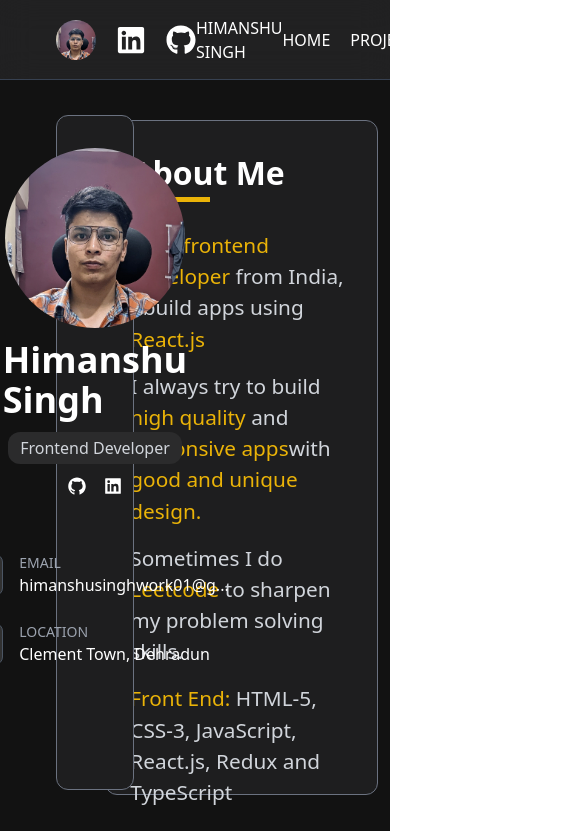
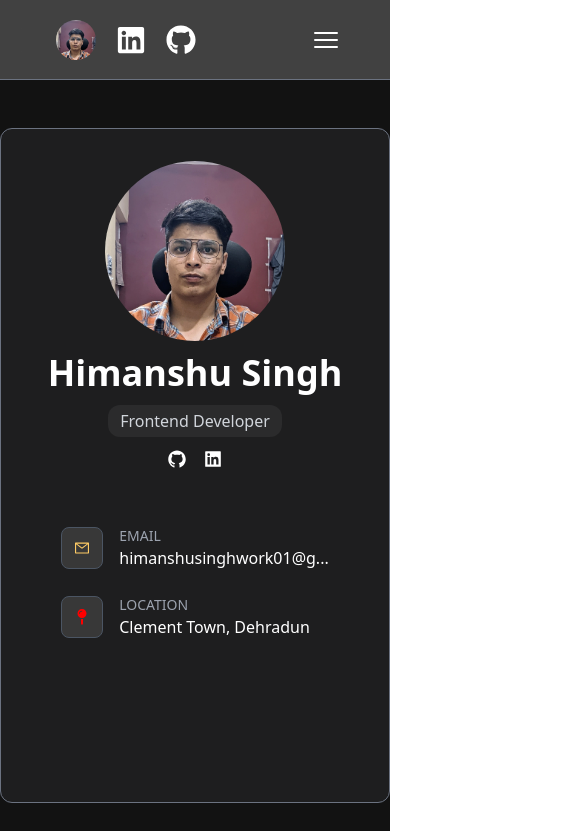
Before and after one commit to developerhimanshu/Portfolio-Himanshu, a React (Vite) app: page / in a window 390 px wide. Shown: the top 831 px of the page, 585 px wide, since content can reach past the window. Built offline with nearby package versions, Linux system fonts and the light colour scheme.

Commit message:
Added some responsive design

```diff
--- a/src/components/contact.tsx
+++ b/src/components/contact.tsx
@@ -40,18 +40,18 @@ const social: contactType[] = [
 const Contact: React.FC = () => {
   return (
     <div className="h-screen border-2 border-[#121212]" id="contact">
-      <div className="w-[70vw] h-[80vh] mt-[7.5rem] ml-[27%] bg-[#1E1E1F] rounded-xl border-[1px] border-gray-500 py-7 px-6 relative ">
+      <div className="md:h-[80vh] md:w-[70vw] sm:w-[100vw] lg:w-[60vw] mt-10 xl:ml-[27%] lg:ml-[37%] relative md:left-[12%]  bg-[#1E1E1F]  rounded-xl border-[1px] border-gray-500 py-7 px-6 lg:block md:flex md:flex-col">
         <h1 className="font-bold text-[2rem] ">Contact Me</h1>
         <div className="w-[130px] border-b-[5px] border-b-yellow-500 ]"></div>
         <p className="text-center font-extrabold text-[4rem] uppercase">
           Himanshu Singh
         </p>
-        <div className="w-[30rem] ml-[25%] grid grid-cols-2 gird-rows-2 gap-4 place-items-center mt-[3rem]">
+        <div className="md:w-[30rem] ml-[25%] grid md:grid-cols-2 md:gird-rows-2 gap-4 place-items-center mt-[3rem]">
           {social.map((s) => (
             <a
               href={s.url}
               target="_blank"
-              className="flex flex-col items-center gap-4 hover:bg-white/30 hover:rounded-lg transition-all ease-in"
+              className="flex flex-col rounded-lg items-center bg-[#9999995a] gap-4 hover:bg-white/30 hover:rounded-lg transition-all ease-in backdrop-filter backdrop-blur-lg"
             >
               <div className="w-[12rem] h-[8rem] border-gray-500 border-[1px] rounded-lg p-3 flex flex-col gap-4 items-center justify-center">
                 {<s.icon style={{ color: s.bgColor }} size={40} />}
--- a/src/components/nav.tsx
+++ b/src/components/nav.tsx
@@ -5,7 +5,7 @@ import { FaLinkedin, FaGithub } from "react-icons/fa";
 const Nav: React.FC = () => {
   // const [data, setData] = useState("");
   return (
-    <nav className="flex justify-between px-12 pl-14 h-20 w-100vw  bg-[#282829b7] items-center uppercase sticky top-0 backdrop-filter backdrop-blur-lg border-b border-gray-700 z-10">
+    <nav className="flex justify-between px-12 pl-14 h-20 w-100vw  bg-[#9999995a] items-center uppercase sticky top-0 backdrop-filter backdrop-blur-lg border-b border-gray-500 z-10">
       <div className="flex gap-5 items-center">
         <div
           className="h-[40px] w-[40px] bg-no-repeat bg-cover rounded-full profile "
@@ -30,10 +30,29 @@ const Nav: React.FC = () => {
           <FaGithub size={30} />
         </a>
       </div>
-      <HashLink to="/#" className="hover:text-yellow-500">
+      <HashLink
+        to="/#"
+        smooth={true}
+        className="hover:text-yellow-500 md:block hidden"
+      >
         Himanshu Singh
       </HashLink>
-      <div className="flex gap-5">
+      <svg
+        xmlns="http://www.w3.org/2000/svg"
+        fill="none"
+        viewBox="0 0 24 24"
+        stroke-width="1.5"
+        stroke="currentColor"
+        className="w-8 cursor-pointer md:hidden"
+      >
+        <path
+          stroke-linecap="round"
+          stroke-linejoin="round"
+          d="M3.75 6.75h16.5M3.75 12h16.5m-16.5 5.25h16.5"
+        />
+      </svg>
+
+      <div className="gap-5 md:flex hidden">
         <HashLink smooth={true} to="/#" className="hover:text-yellow-500">
           Home
         </HashLink>
--- a/src/components/profile.tsx
+++ b/src/components/profile.tsx
@@ -4,7 +4,10 @@ import ProfileMain from "./profileMain";
 
 const Profile: React.FC = () => {
   return (
-    <div className="h-screen flex" id="/">
+    <div
+      className="lg:h-screen h-auto relative  items-center lg:flex lg:items-start"
+      id="/"
+    >
       <ProfileSidebar />
       <ProfileMain />
     </div>
--- a/src/components/profileMain.tsx
+++ b/src/components/profileMain.tsx
@@ -2,7 +2,7 @@ import React from "react";
 
 const ProfileMain: React.FC = () => {
   return (
-    <div className="h-[80vh] w-[70vw] mt-10 ml-[27%]  bg-[#1E1E1F]  rounded-xl border-[1px] border-gray-500 py-7 px-6">
+    <div className="h-[80vh] md:w-[70vw] sm:w-[100vw] lg:w-[60vw] mt-10 xl:ml-[27%] lg:ml-[37%] relative md:left-[12%]  bg-[#1E1E1F]  rounded-xl border-[1px] border-gray-500 py-7 px-6 lg:block md:flex md:flex-col">
       <h1 className="font-bold text-[2rem]">About Me</h1>
       <div className="w-[80px] border-b-[5px] border-b-yellow-500 "></div>
       <div className="mt-7 text-gray-300 text-[1.3rem] flex flex-col gap-4">
--- a/src/components/profileSidebar.tsx
+++ b/src/components/profileSidebar.tsx
@@ -3,7 +3,7 @@ import { AiFillGithub, AiFillLinkedin, AiOutlineMail } from "react-icons/ai";
 import { FaMapPin } from "react-icons/fa";
 const ProfileSidebar: React.FC = () => {
   return (
-    <div className="h-[80vh] w-[20vw] mt-12 ml-14 flex flex-col bg-[#1E1E1F]  items-center rounded-xl border-[1px] border-gray-500 fixed top-[4.2rem]">
+    <div className="h-[80vh] xl:w-[20vw] lg:w-[30vw] lg:pb-0 md:h-[80vh]  sm:w-[70vw] sm:pb-7  mt-12 lg:ml-14 flex flex-col bg-[#1E1E1F]  items-center rounded-xl border-[1px] border-gray-500 lg:fixed top-[4.2rem]">
       <div className="mt-[2rem] flex gap-3 flex-col items-center">
         <div
           className="h-[180px] w-[180px] bg-no-repeat bg-cover rounded-full "
--- a/src/components/projects.tsx
+++ b/src/components/projects.tsx
@@ -34,7 +34,7 @@ const prjcts: Project[] = [
 const Projects: React.FC = () => {
   return (
     <div className="h-screen border-2 border-[#121212]" id="projects">
-      <div className="w-[70vw] h-[80vh] mt-[7.5rem] ml-[27%] bg-[#1E1E1F] rounded-xl border-[1px] border-gray-500 py-7 px-6 relative">
+      <div className="h-[80vh] md:w-[70vw] sm:w-[100vw] lg:w-[60vw] mt-10 xl:ml-[27%] lg:ml-[37%] relative md:left-[12%]  bg-[#1E1E1F]  rounded-xl border-[1px] border-gray-500 py-7 px-6 lg:block md:flex md:flex-col">
         <h1 className="font-bold text-[2rem]">Projects</h1>
         <div className="w-[60px] border-b-[5px] border-b-yellow-500 "></div>
         <div className="flex flex-col items-center mt-6">
@@ -46,7 +46,6 @@ const Projects: React.FC = () => {
             autoPlay
             showThumbs={false}
             animationHandler="slide"
-            width={1000}
             showIndicators={false}
             className="rounded-[1rem]"
             centerMode={true}
```
Also changed, not shown: src/components/about.tsx (deleted).
